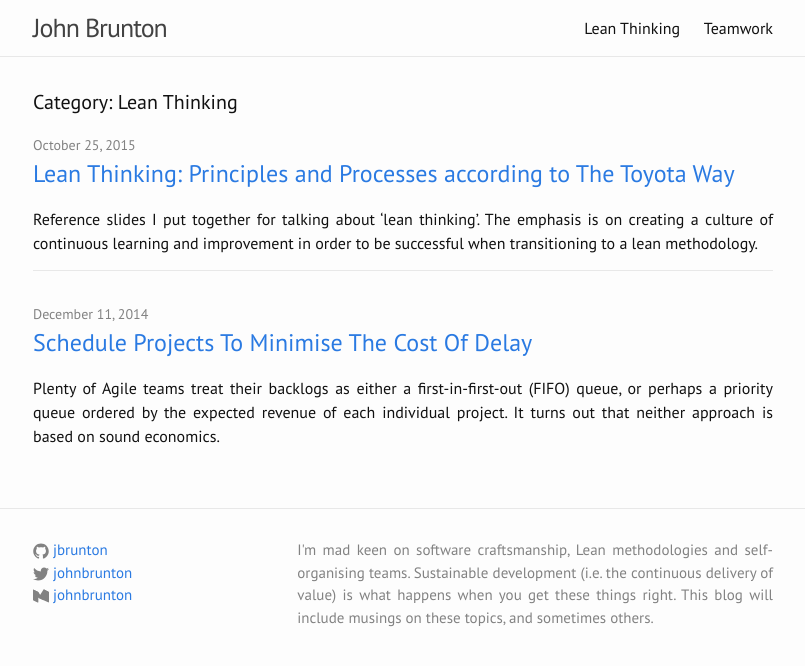
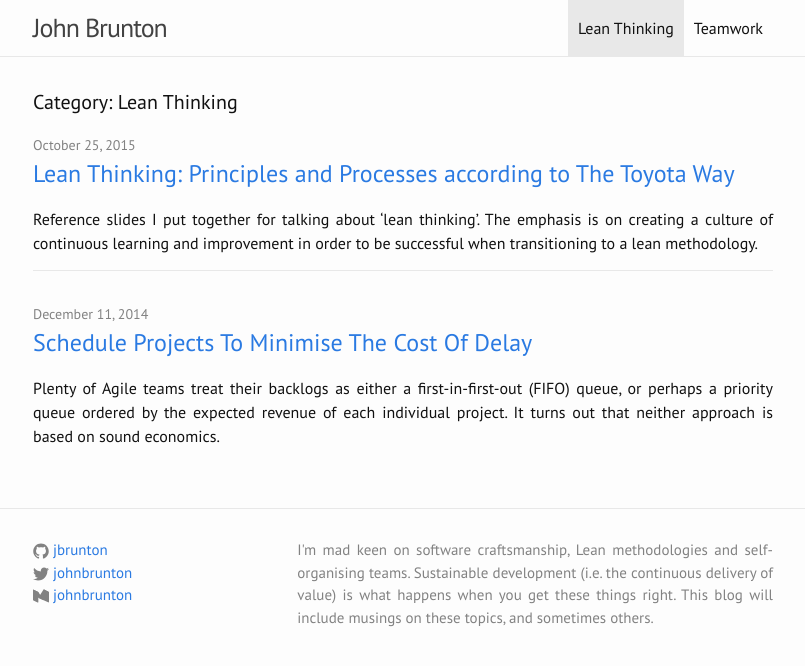
Before and after one commit to jbrunton/jbrunton.com, a Jekyll site: the page built from lean.html, in a window 1280 px wide. Shown: the top 666 px of the page, without its empty margins (237-1042 px from the left). Built offline with Jekyll 4.4.1, drawn with Linux system fonts in a browser that asks for light colours; nearby versions of some CDN libraries.

Commit message:
highlight selected tab

```diff
--- a/_includes/header.html
+++ b/_includes/header.html
@@ -16,7 +16,13 @@
       <div class="trigger">
         {% for my_page in site.pages %}
           {% if my_page.title %}
-          <a class="page-link" href="{{ my_page.url | prepend: site.baseurl }}">{{ my_page.title }}</a>
+            <a
+            {% if page.url == my_page.url %}
+              class="page-link selected"
+            {% else %}
+              class="page-link"
+            {% endif %}
+            href="{{ my_page.url | prepend: site.baseurl }}">{{ my_page.title }}</a>
           {% endif %}
         {% endfor %}
       </div>
--- a/_sass/_layout.scss
+++ b/_sass/_layout.scss
@@ -34,11 +34,12 @@
 
     .page-link {
         color: $text-color;
-        line-height: $base-line-height;
+        float: left;
+        padding: 0 10px;
 
-        // Gaps between nav items, but not on the last one
-        &:not(:last-child) {
-            margin-right: 20px;
+        &:hover, &.selected {
+            background-color: $grey-color-light;
+            text-decoration: none;
         }
     }
 
```
